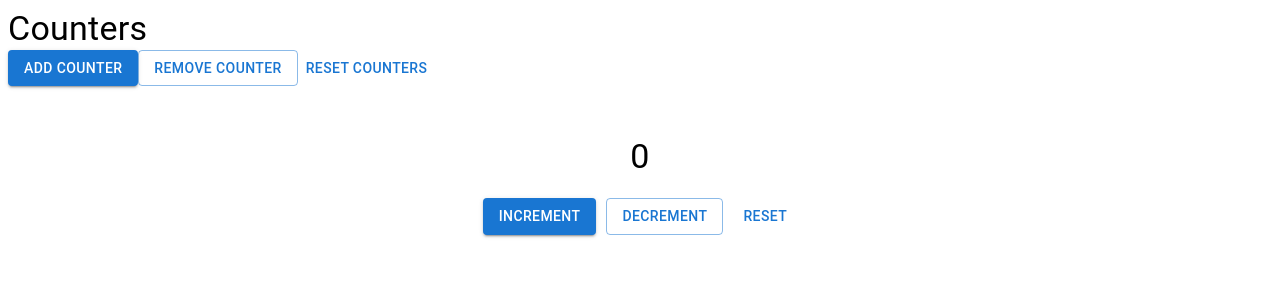
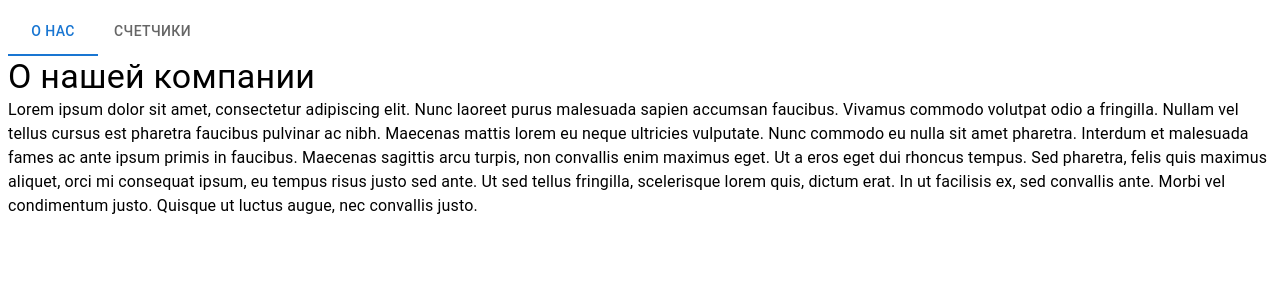
Before and after one commit to MAKSIMUS1/TraineeReact, a React app: page /about in a window 1280 px wide. Shown: the top 300 px of the page. Built offline with nearby package versions, Linux system fonts and the light colour scheme.

Commit message:
added react router

```diff
--- a/package.json
+++ b/package.json
@@ -33,6 +33,7 @@
     "@emotion/styled": "^11.14.1",
     "@mui/material": "^7.3.6",
     "react": "^19.2.3",
-    "react-dom": "^19.2.3"
+    "react-dom": "^19.2.3",
+    "react-router-dom": "^7.10.1"
   }
 }
--- a/src/App.tsx
+++ b/src/App.tsx
@@ -1,8 +1,8 @@
 import React from 'react'
-import CounterContainer from './containers/CountersContainer'
+import AppRoutes from './routes/AppRoutes'
 
 const App: React.FC = () => {
-    return <CounterContainer />
+    return <AppRoutes />
 }
 
 export default App
--- /dev/null
+++ b/src/components/AboutPage.tsx
@@ -0,0 +1,23 @@
+import { Typography } from '@mui/material';
+import React from 'react';
+
+const AboutPage: React.FC = () => {
+  return (
+    <>
+      <Typography variant="h4">
+        О нашей компании
+      </Typography>
+      <Typography>
+        Lorem ipsum dolor sit amet, consectetur adipiscing elit. Nunc laoreet purus malesuada sapien accumsan faucibus.
+        Vivamus commodo volutpat odio a fringilla. Nullam vel tellus cursus est pharetra faucibus pulvinar ac nibh.
+        Maecenas mattis lorem eu neque ultricies vulputate. Nunc commodo eu nulla sit amet pharetra.
+        Interdum et malesuada fames ac ante ipsum primis in faucibus. Maecenas sagittis arcu turpis, non convallis enim maximus eget.
+        Ut a eros eget dui rhoncus tempus. Sed pharetra, felis quis maximus aliquet, orci mi consequat ipsum, eu tempus risus justo sed ante.
+        Ut sed tellus fringilla, scelerisque lorem quis, dictum erat. In ut facilisis ex, sed convallis ante. Morbi vel condimentum justo.
+        Quisque ut luctus augue, nec convallis justo.
+      </Typography>
+    </>
+  )
+};
+
+export default AboutPage;
--- /dev/null
+++ b/src/components/Layout.tsx
@@ -0,0 +1,30 @@
+import { Tabs, Tab, Box } from '@mui/material'
+import { useState } from 'react';
+import { Outlet, useLocation, useNavigate } from 'react-router-dom'
+
+
+const Layout: React.FC = () => {
+    const [value, setValue] = useState(0);
+    const location = useLocation();
+    const navigate = useNavigate();
+
+    const handleChange = (event: React.SyntheticEvent, newValue: number) => {
+        setValue(newValue);
+        if (newValue === 0) navigate('/about');
+        if (newValue === 1) navigate('/counters');
+    };
+
+    return (
+        <Box>
+            <Tabs value={value} onChange={handleChange} aria-label="basic tabs example">
+                <Tab label="О нас"/>
+                <Tab label="Счетчики"/>
+            </Tabs>
+            <Box>
+                <Outlet />
+            </Box>
+        </Box>
+    )
+};
+
+export default Layout;
--- /dev/null
+++ b/src/components/Page404.tsx
@@ -0,0 +1,18 @@
+import { Box, Typography } from "@mui/material";
+
+ const Page404: React.FC = () => {
+  return (
+    <Box sx={{
+        height: '100vh',
+        display: 'flex',
+        alignItems: 'center',
+        justifyContent: 'center',
+      }}>
+      <Typography>
+        404 - страница не найдена
+      </Typography>
+    </Box>
+  )
+ }
+
+ export default Page404;
--- /dev/null
+++ b/src/routes/AppRoutes.tsx
@@ -0,0 +1,23 @@
+import React from 'react';
+import { BrowserRouter, Routes, Route, Navigate } from 'react-router-dom';
+import CountersContainer from '../containers/CountersContainer';
+import Page404 from '../components/Page404';
+import AboutPage from '../components/AboutPage';
+import Layout from '../components/Layout';
+
+const AppRoutes = () => (
+    <BrowserRouter>
+      <Routes>
+        <Route path="/" element={<Layout />} >
+            <Route index element={<div>страница не выбрана.</div> } />
+            <Route path="/about" element={<AboutPage />} />
+            <Route path="/counters" element={<CountersContainer />} />
+        </Route>
+
+        <Route path="/404" element={<Page404 />} />
+        <Route path="*" element={<Navigate to="/404" replace/>} />
+      </Routes>
+    </BrowserRouter>
+);
+
+export default AppRoutes;
```
Also changed, not shown: 1 other file (tests, documents, lock files or other folders).
